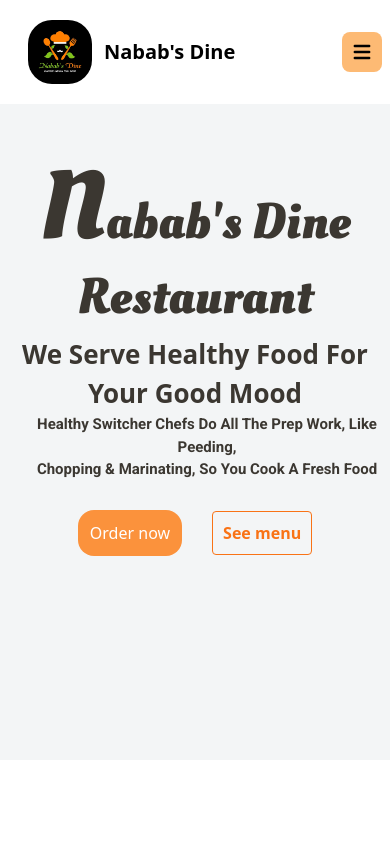
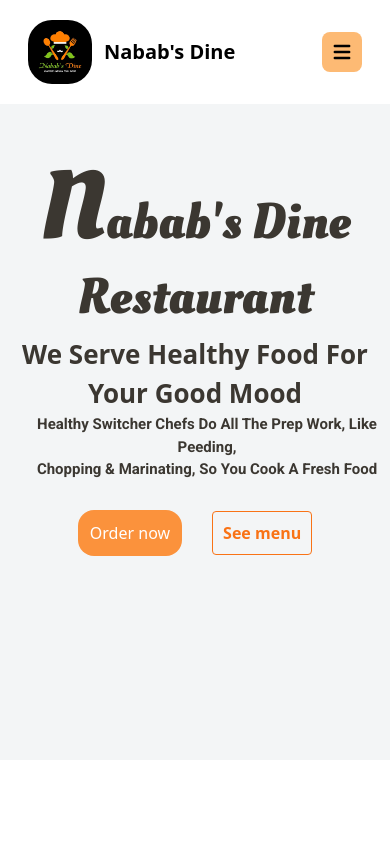
Before and after one commit to ImtiazNayeemShawon/Nabab-s-Dine-Resturant, a React (Vite) app: page / in a window 390 px wide. Shown: the top 844 px of the page. Built offline with nearby package versions, Linux system fonts and the light colour scheme.

Commit message:
navbar favicon placing done

```diff
--- a/src/Components/Navbar.jsx
+++ b/src/Components/Navbar.jsx
@@ -21,7 +21,7 @@ export default function Navbar() {
             </span>
           </a>
           <button
-            className="inline-flex items-center p-2  ml-3 text-sm text-black-500 rounded-lg md:hidden  dark:text-gray-400 bg-orange-300 hover:bg-slate-200"
+            className=" p-2 text-m text-black-500 rounded-lg md:hidden  bg-orange-300 mr-5 hover:bg-slate-200"
             onClick={() => setOpen(!open)}
           >
             <span className="sr-only">Open main menu</span>
```
